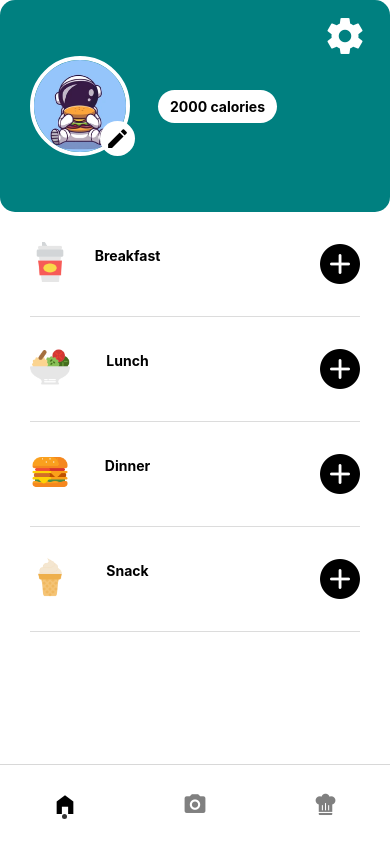
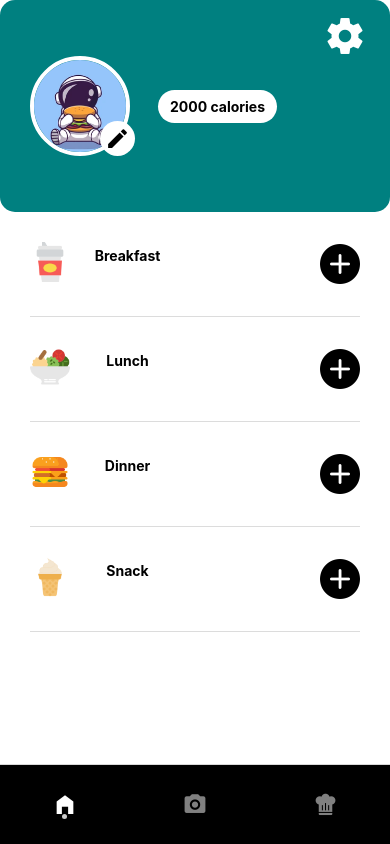
Before and after one commit to aionitel/justeatAI, a React Native app: screen /Home in a window 390 px wide. Built offline with nearby package versions, Linux system fonts and the light colour scheme.

Commit message:
dark theme navbar working

```diff
--- a/components/nav/NavBar.tsx
+++ b/components/nav/NavBar.tsx
@@ -32,7 +32,7 @@ const NavBar = ({ navigation }: any) => {
             tabBarStyle: {
               height: 80,
               position: 'absolute',
-              backgroundColor: currTheme === 'light' ? 'white' : 'dark'
+              backgroundColor: currTheme === 'light' ? 'white' : 'black'
             }
           }}
         >
@@ -136,7 +136,7 @@ const NavBar = ({ navigation }: any) => {
           width: 5,
           height: 5,
           borderRadius: 20,
-          backgroundColor: 'black',
+          backgroundColor: currTheme === 'light' ? 'black' : 'white',
           position: 'absolute',
           bottom: 25,
           left: 62,
--- a/components/nav/NavIcon.tsx
+++ b/components/nav/NavIcon.tsx
@@ -1,6 +1,7 @@
 import React, { useRef, useState } from 'react'
 import { View, TouchableOpacity, Animated, Text } from 'react-native'
-import { SetterOrUpdater, useRecoilState } from 'recoil';
+import { SetterOrUpdater, useRecoilState, useRecoilValue } from 'recoil';
+import { themeAtom } from '../../state/atoms';
 
 const animationSpeed = 15;
 
@@ -16,6 +17,7 @@ interface NavIconProps {
 }
 
 const NavIcon: React.FC<NavIconProps> = ({ navigation, path, iconName, iconLib, tabOffSetValue, toValue, currPage, setCurrPage }) => {
+  const currTheme = useRecoilValue(themeAtom)
 
   const SpecificIconLib = iconLib;
 
@@ -34,7 +36,15 @@ const NavIcon: React.FC<NavIconProps> = ({ navigation, path, iconName, iconLib,
       setCurrPage(path)
 
     }}>
-      <SpecificIconLib name={iconName} size={25} style={{ color: path === currPage ? 'black' : 'gray' }} />
+      <SpecificIconLib
+        name={iconName}
+        size={25}
+        style={{
+          color: currTheme === 'light' ?
+          path === currPage ? 'black' : 'gray' :
+          path === currPage ? 'white' : 'gray'
+        }}
+      />
     </TouchableOpacity>
   )
 }
--- a/state/atoms.ts
+++ b/state/atoms.ts
@@ -29,5 +29,5 @@ export const photoAtom = atom({
 
 export const themeAtom = atom({
   key: 'currTheme',
-  default: 'light' as string
+  default: 'dark' as string
 })
```
